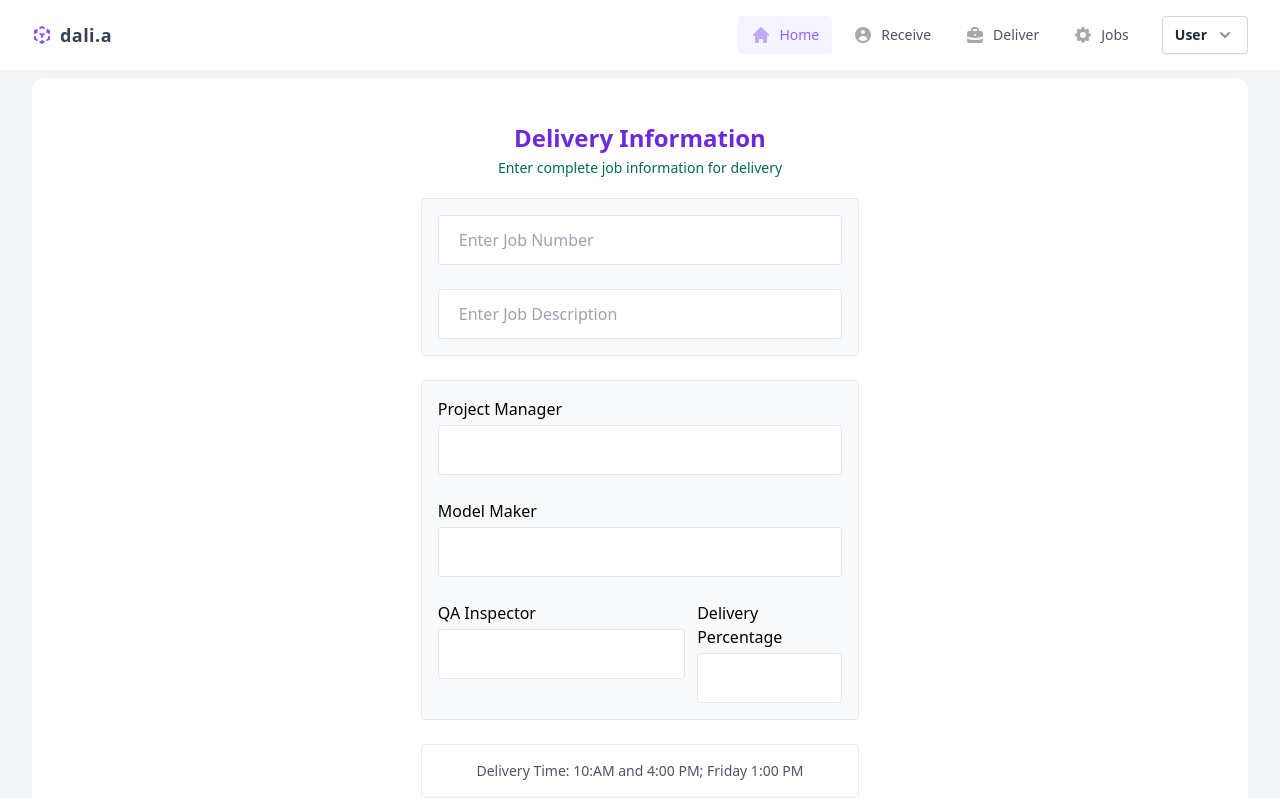
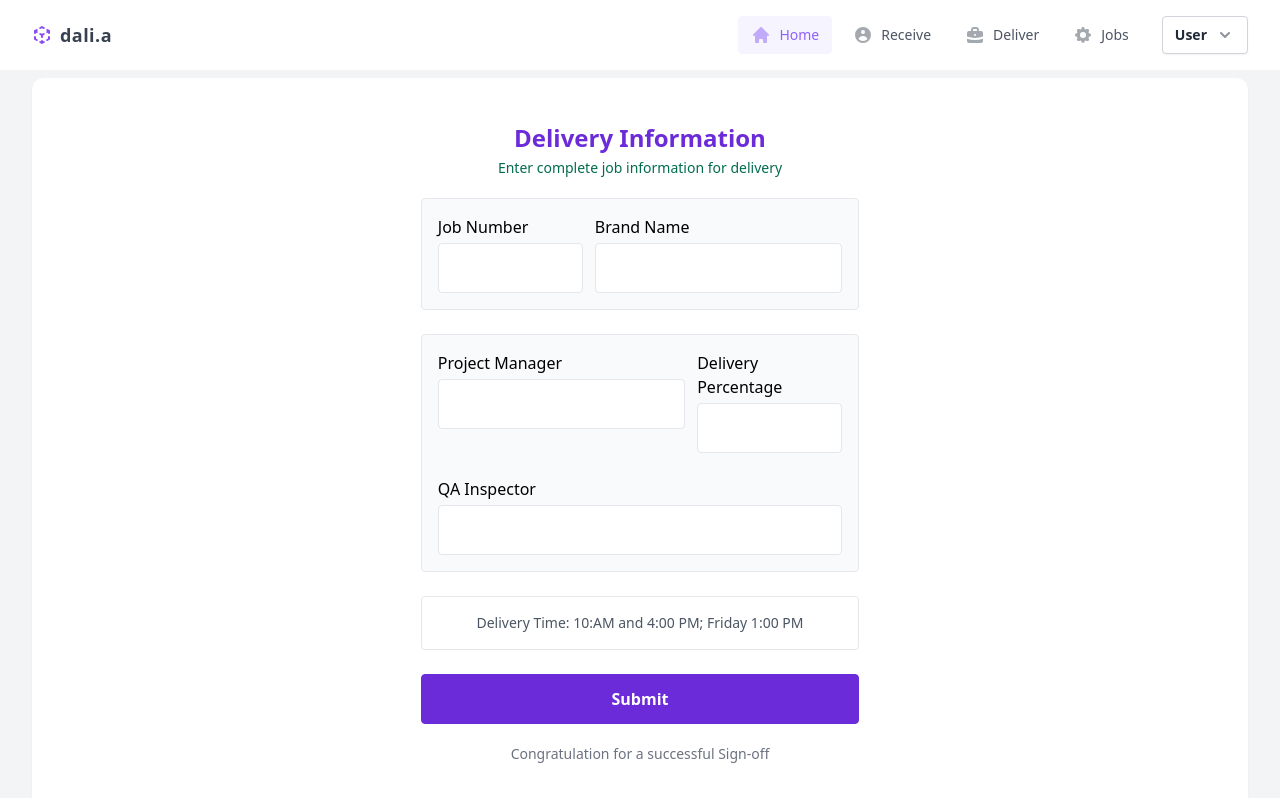
Before and after one commit to ralphievolt/dali.a, a Next.js app: page /deliver in a window 1280 px wide. Shown: the top 798 px of the page. Built offline with nearby package versions, Linux system fonts and the light colour scheme.

Commit message:
deliver inout ui

```diff
--- a/app/deliver/page.js
+++ b/app/deliver/page.js
@@ -23,59 +23,41 @@ export default function Deliver() {
             {/* Checkout Form */}
             <div className="space-y-6">
               <form className="space-y-6">
-                <div className="space-y-6 p-4 rounded border bg-gray-50">
-                  <div className="space-y-1">
+                <div className="space-y-6 p-4 rounded border bg-gray-50 sm:space-y-0 sm:flex sm:space-x-3">
+                  <div className="space-y-1 sm:w-40">
+                    <label htmlFor="job_number" className="font-medium">
+                      Job Number
+                    </label>
+                    <input
+                      className="block border placeholder-gray-400 px-5 py-3 leading-6 w-full rounded border-gray-200 focus:border-purple-500 focus:ring focus:ring-purple-500 focus:ring-opacity-50"
+                      type="number"
+                      id="job_number"
+                      name="job_number"
+                    />
+                  </div>
+                  <div className="space-y-1 grow">
+                    <label htmlFor="brand_name" className="font-medium">
+                      Brand Name
+                    </label>
                     <input
                       className="block border placeholder-gray-400 px-5 py-3 leading-6 w-full rounded border-gray-200 focus:border-purple-500 focus:ring focus:ring-purple-500 focus:ring-opacity-50"
                       type="text"
-                      id="job_number"
-                      name="job_number"
-                      placeholder="Enter Job Number"
-                    />
-                  </div>
-                  <div className="space-y-1">
-                    <input
-                      className="block border placeholder-gray-400 px-5 py-3 leading-6 w-full rounded border-gray-200 focus:border-purple-500 focus:ring focus:ring-purple-500 focus:ring-opacity-50"
-                      type="text"
-                      id="job_description"
-                      name="job_description"
-                      placeholder="Enter Job Description"
+                      id="brand_name"
+                      name="brand_name"
                     />
                   </div>
                 </div>
                 <div className="space-y-6 p-4 rounded border bg-gray-50">
-                  <div className="space-y-1">
-                    <label htmlFor="project_manager" className="font-medium">
-                      Project Manager
-                    </label>
-                    <input
-                      className="block border placeholder-gray-400 px-5 py-3 leading-6 w-full rounded border-gray-200 focus:border-purple-500 focus:ring focus:ring-purple-500 focus:ring-opacity-50"
-                      type="text"
-                      id="project_manager"
-                      name="project_manager"
-                    />
-                  </div>
-                  <div className="space-y-1">
-                    <label htmlFor="model_maker" className="font-medium">
-                      Model Maker
-                    </label>
-                    <input
-                      className="block border placeholder-gray-400 px-5 py-3 leading-6 w-full rounded border-gray-200 focus:border-purple-500 focus:ring focus:ring-purple-500 focus:ring-opacity-50"
-                      type="text"
-                      id="model_maker"
-                      name="model_maker"
-                    />
-                  </div>
                   <div className="space-y-6 sm:space-y-0 sm:flex sm:space-x-3">
                     <div className="space-y-1 grow">
-                      <label htmlFor="qa_inspector" className="font-medium">
-                        QA Inspector
+                      <label htmlFor="project_manager" className="font-medium">
+                        Project Manager
                       </label>
                       <input
                         className="block border placeholder-gray-400 px-5 py-3 leading-6 w-full rounded border-gray-200 focus:border-purple-500 focus:ring focus:ring-purple-500 focus:ring-opacity-50"
                         type="text"
-                        id="qa_inspector"
-                        name="qa_inspector"
+                        id="project_manager"
+                        name="project_manager"
                       />
                     </div>
                     <div className="space-y-1 sm:w-40">
@@ -87,11 +69,22 @@ export default function Deliver() {
                       </label>
                       <input
                         className="block border placeholder-gray-400 px-5 py-3 leading-6 w-full rounded border-gray-200 focus:border-purple-500 focus:ring focus:ring-purple-500 focus:ring-opacity-50"
-                        type="text"
+                        type="number"
                         id="delivery_percentage"
                         name="delivery_percentage"
                       />
                     </div>
+                  </div>
+                  <div className="space-y-1">
+                    <label htmlFor="project_manager" className="font-medium">
+                      QA Inspector
+                    </label>
+                    <input
+                      className="block border placeholder-gray-400 px-5 py-3 leading-6 w-full rounded border-gray-200 focus:border-purple-500 focus:ring focus:ring-purple-500 focus:ring-opacity-50"
+                      type="text"
+                      id="qa_inspector"
+                      name="project_manager"
+                    />
                   </div>
                 </div>
                 <div className="rounded border p-4 text-sm text-gray-600 font-medium text-center">
```
